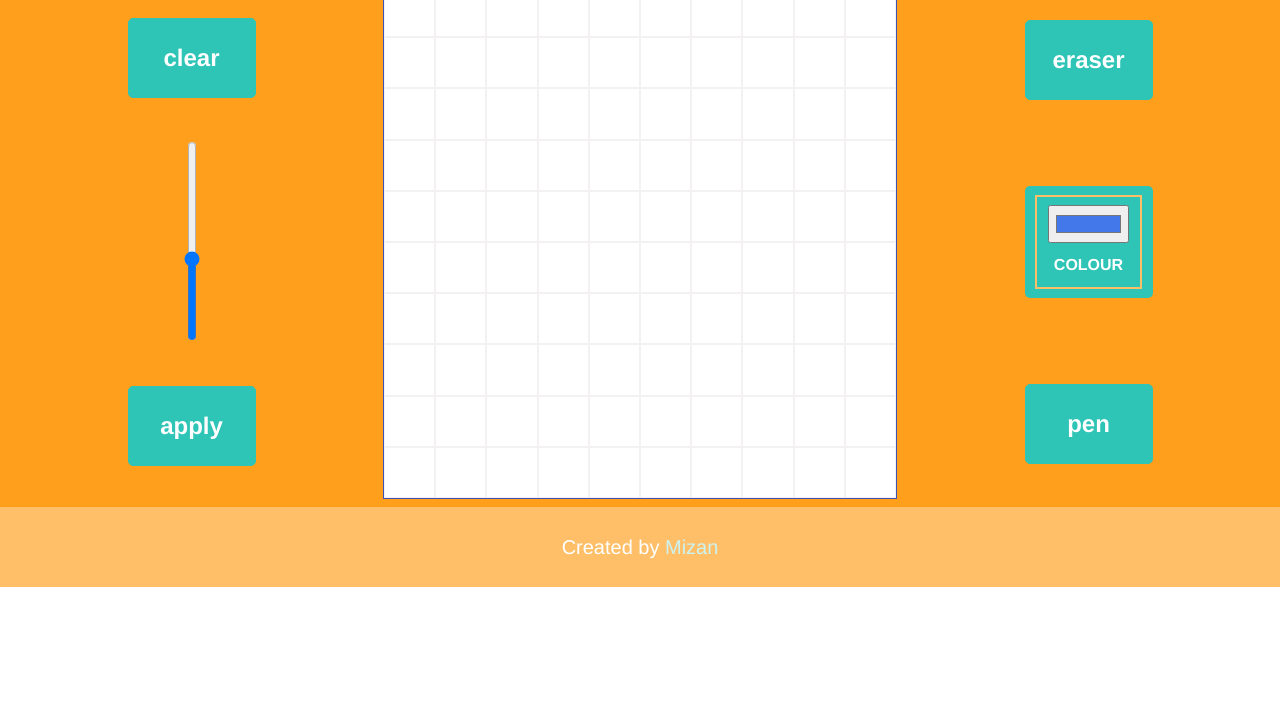
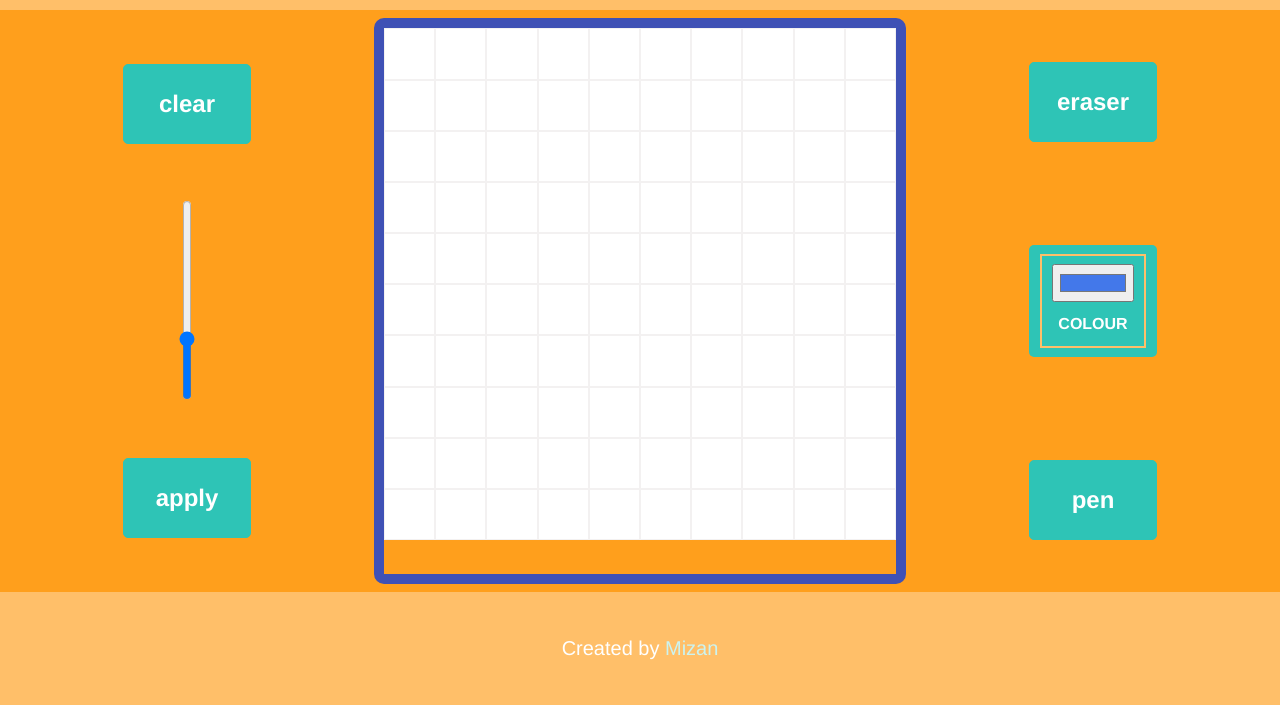
Before and after one commit to Mizan95/etch_a_sketch, a plain HTML site: page index.html in a window 1280 px wide. Shown: the part 95-800 px from the top of the page. Drawn offline with Linux system fonts and the light colour scheme.

Commit message:
Change Grid Border; Increase slider max

```diff
--- a/index.html
+++ b/index.html
@@ -17,7 +17,7 @@
       <button id="clearButton">clear</button>
       <div class="frame">
         <div class="slideContainer range">
-          <input type="range" min="2" max="22" value="10" orient="vertical" class="slider" id="slider">
+          <input type="range" min="2" max="30" value="10" orient="vertical" class="slider" id="slider">
         </div>
       </div>
       <button id="applyButton">apply</button>
--- a/script.js
+++ b/script.js
@@ -14,13 +14,15 @@ let boxes;
 
 // Generate grid of squares on screen
 function generateGrid(number) {
-    for (let i = 1; i <= number ** 2; i++) {
+    for (let i = 1; i <= number; i++) {
+      for (let j = 1; j <= number; j++) {
         const div = document.createElement('div');
         div.classList.add("box");
         div.style.height = `${grid.clientHeight / number}px`;
         div.style.width = `${grid.clientWidth / number}px`;
         div.style.backgroundColor = 'white';
         grid.appendChild(div);
+      }
     }
   boxes = document.querySelectorAll(".box");
 }
--- a/style.css
+++ b/style.css
@@ -1,6 +1,14 @@
 body {
     padding: 0;
     margin: 0;
+    display: flex;
+    flex-flow: column nowrap;
+    height: 100vh;
+    width: 100%;
+}
+
+body > * {
+    flex: 1 1 auto;
 }
 
 /* Header */
@@ -129,12 +137,13 @@ button:hover {
 .gridContainer {
     display: flex;
     margin: 0.5rem 0;
+    border: solid #3f51b5 10px;
+    border-radius: 10px;
 }
 
 #grid {
     width: 32rem;
     height: 32rem;
-    border: solid #3f51b5 1px;
     display: flex;
     flex-wrap: wrap;
 }
```
